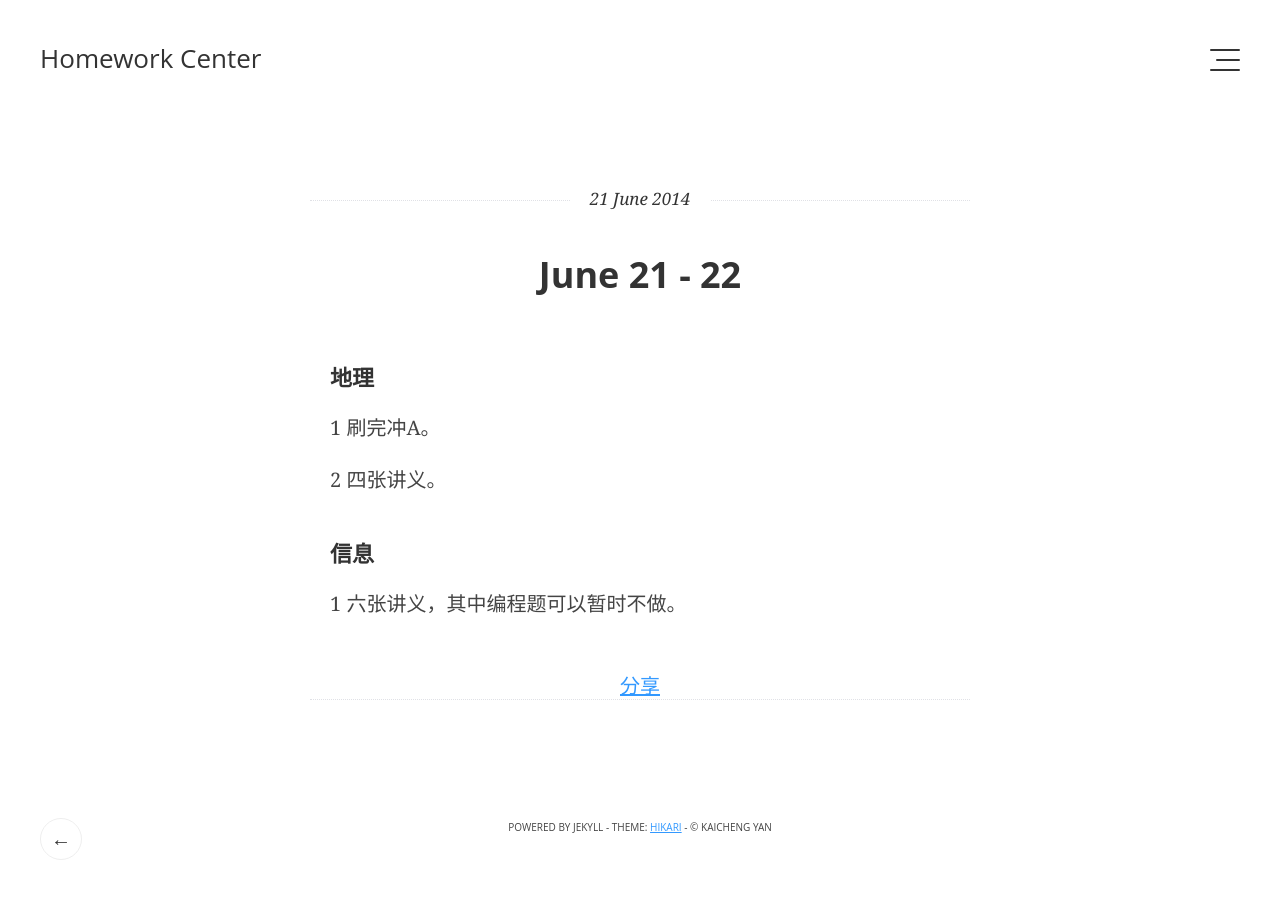
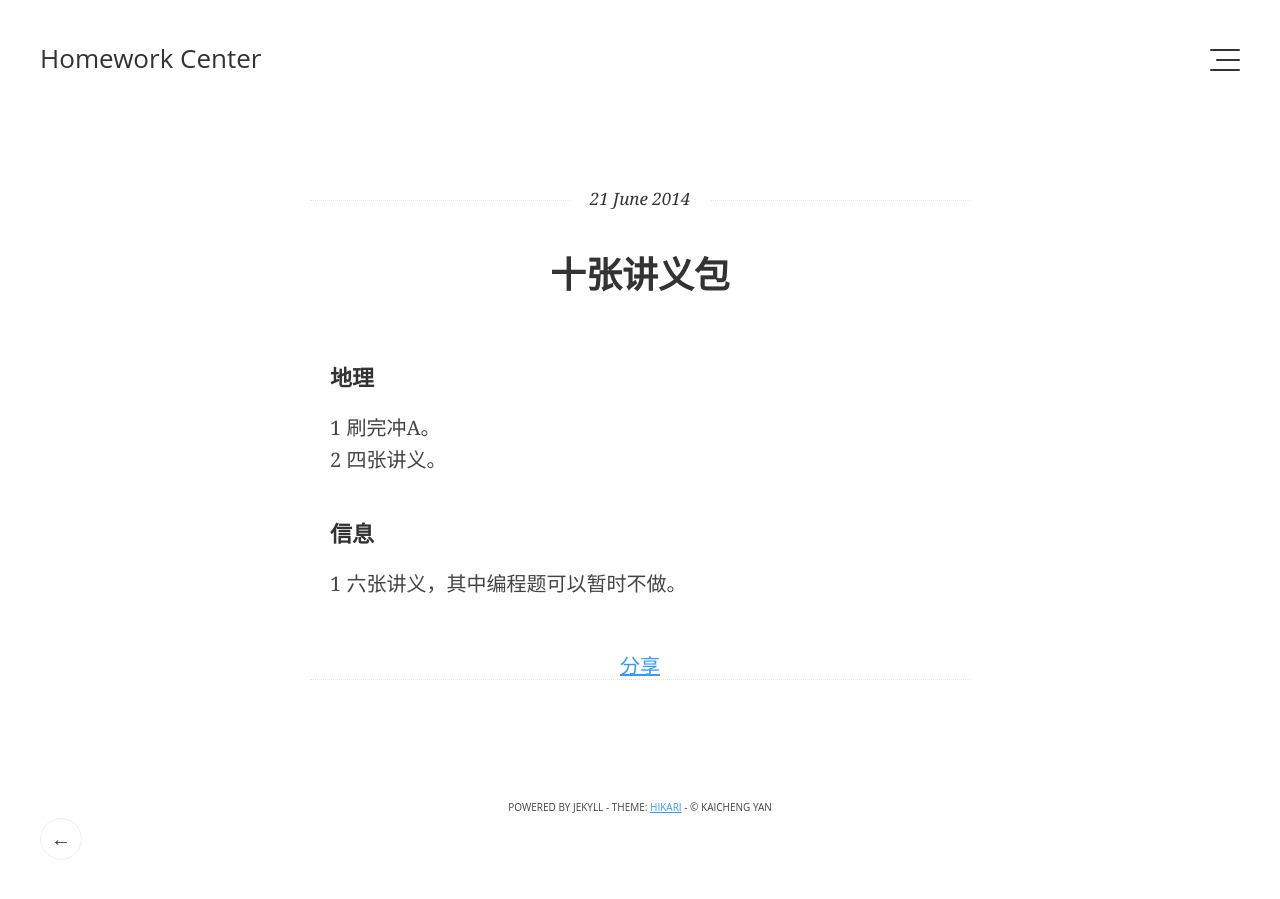
Before and after one commit to efz1602/efz1602.github.io, a Jekyll site: the page built from _posts/2014-06-21-List20160621.markdown, in a window 1280 px wide. Built offline with Jekyll 4.4.1, drawn with Linux system fonts in a browser that asks for light colours; some web fonts are replaced; Markdown is read by kramdown in place of the engine named in the settings.

Commit message:
updated posts

```diff
--- a/_posts/2014-06-21-List20160621.markdown
+++ b/_posts/2014-06-21-List20160621.markdown
@@ -1,13 +1,12 @@
 ---
 layout: post
-title:  "June 21 - 22"
+title:  "十张讲义包"
 date:   2014-06-21
 ---
 
 ##### 地理
- 1 刷完冲A。
-
- 2 四张讲义。
+1 刷完冲A。
+2 四张讲义。
 
 ##### 信息
- 1 六张讲义，其中编程题可以暂时不做。
+1 六张讲义，其中编程题可以暂时不做。
```
